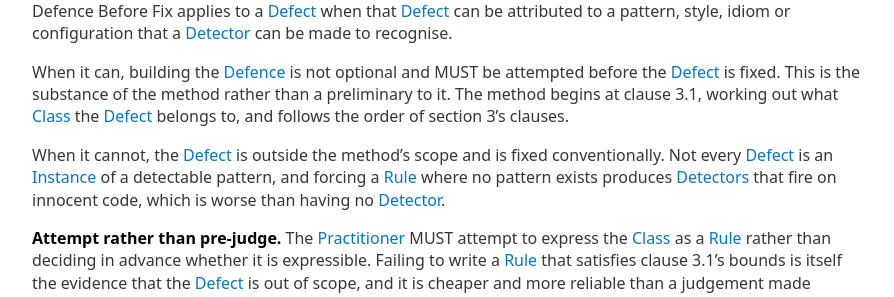
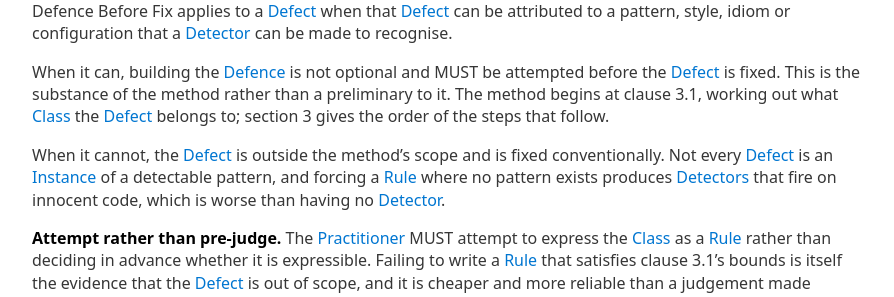
Before and after one commit to Defence-Before-Fix/defence-before-fix.github.io, a Jekyll site: the page built from SPEC.md, in a window 1280 px wide and 900 px high, scrolled down 4344 px. Shown: the part 155-452 px from the top of the window, without its empty margins (192-1086 px from the left). Built offline with Jekyll 4.4.1, drawn with Linux system fonts in a browser that asks for light colours; our own code applies the rules of GitHub Pages for plain Markdown files.

Commit message:
Section 2: say where the method begins without implying every step is reached
The sentence added to section 2 could be read as saying every remediation
runs all of section 3, which clashes with the exits that end it early. It
now says the method begins at clause 3.1 and that section 3 gives the order
of the steps that follow. The changelog line matches.

Co-Authored-By: Claude Opus 5.5 <noreply@anthropic.com>

```diff
--- a/SPEC.md
+++ b/SPEC.md
@@ -171,8 +171,8 @@ idiom or configuration that a [Detector] can be made to recognise.
 
 When it can, building the [Defence] is not optional and MUST be attempted before the [Defect] is
 fixed. This is the substance of the method rather than a preliminary to it. The method begins at
-clause 3.1, working out what [Class] the [Defect] belongs to, and follows the order of section 3's
-clauses.
+clause 3.1, working out what [Class] the [Defect] belongs to; section 3 gives the order of the
+steps that follow.
 
 When it cannot, the [Defect] is outside the method's scope and is fixed conventionally. Not every
 [Defect] is an [Instance] of a detectable pattern, and forcing a [Rule] where no pattern exists
```
Also changed, not shown: CHANGELOG.md.
